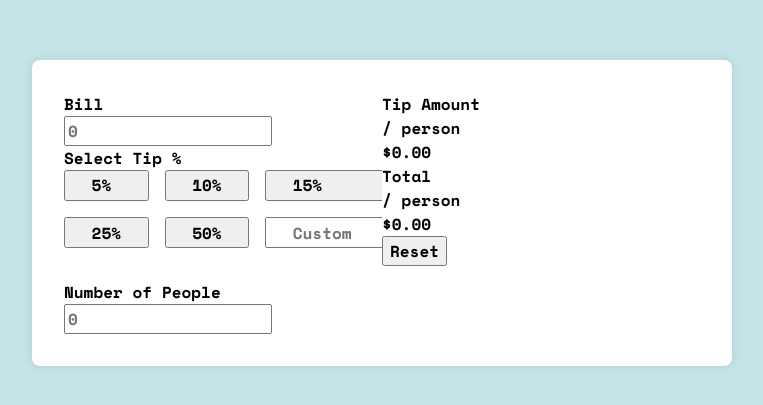
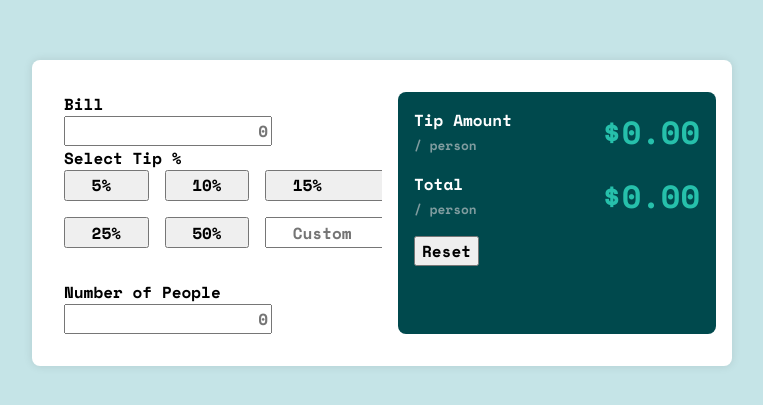
Before and after one commit to huali235/tip-calculator, a React app in the folder tip-calculator-app/: page / in a window 1280 px wide. Shown: the part 187-592 px from the top of the page, without its empty margins (258-1021 px from the left). Built offline with nearby package versions, Linux system fonts and the light colour scheme.

Commit message:
styling changes

```diff
--- a/tip-calculator-app/src/styles.css
+++ b/tip-calculator-app/src/styles.css
@@ -94,6 +94,7 @@ body {
 .container {
   display: grid;
   grid-template-columns: 50% 50%;
+  gap: 1rem;
   width: 100%;
   max-width: 700px;
   padding: 2rem;
@@ -114,3 +115,55 @@ body {
   display: flex;
   padding: 0.1rem 1.6rem;
 }
+
+.results {
+  background-color: var(--very-dark-cyan);
+  color: var(--white);
+  padding: 1rem;
+  border-radius: 0.5rem;
+}
+
+.light-shade {
+  color: var(--grayish-cyan);
+  font-size: 0.8rem;
+}
+
+.tip-result,
+.total-result {
+  display: flex;
+  justify-content: space-between;
+  align-items: center;
+  margin-bottom: 1rem;
+}
+
+.amount {
+  font-size: 2rem;
+  font-weight: 700;
+  color: var(--primary-strong-cyan);
+}
+
+.num-people-input::placeholder,
+.bill-input::placeholder {
+  text-align: right;
+}
+
+.num-people-input,
+.bill-input {
+  text-align: right;
+}
+
+.bill-container {
+  position: relative;
+  display: inline-block;
+}
+
+.bill-input[data-icon="icon-dollar"]::before {
+  content: "";
+  position: absolute;
+
+  top: 0%;
+  left: 0%;
+  background-image: url("./images/icon-dollar.svg");
+  width: 11px;
+  height: 17px;
+}
```
